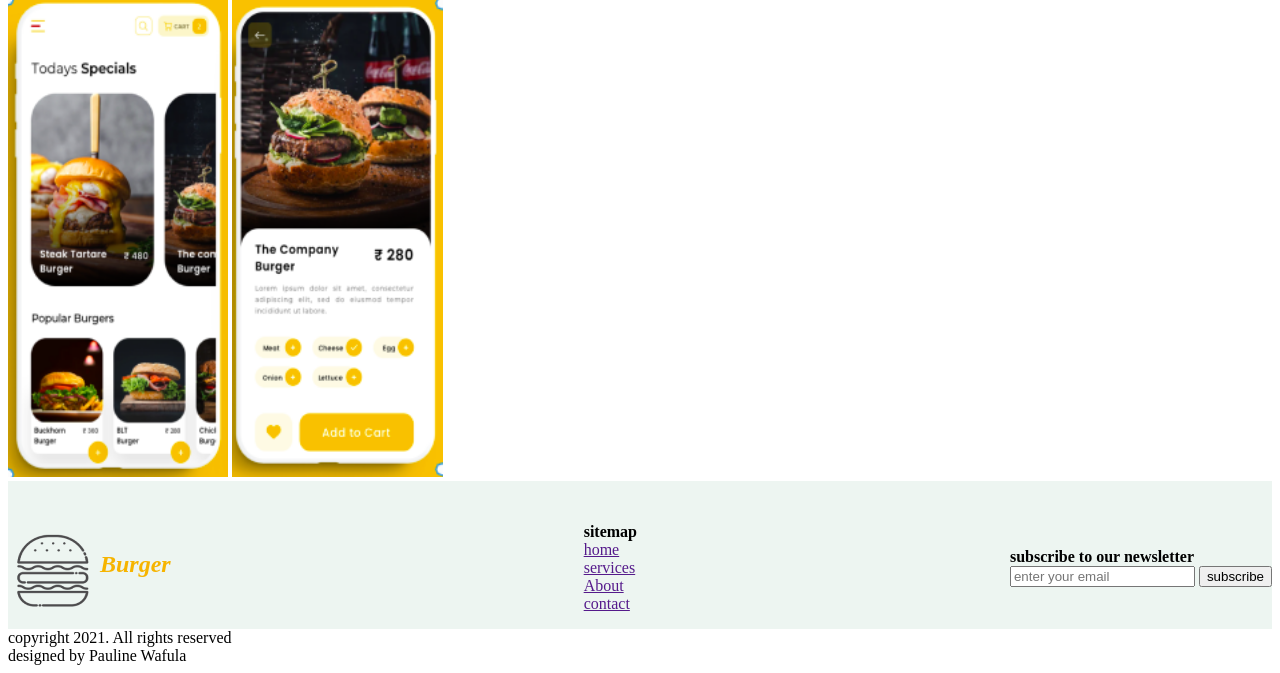
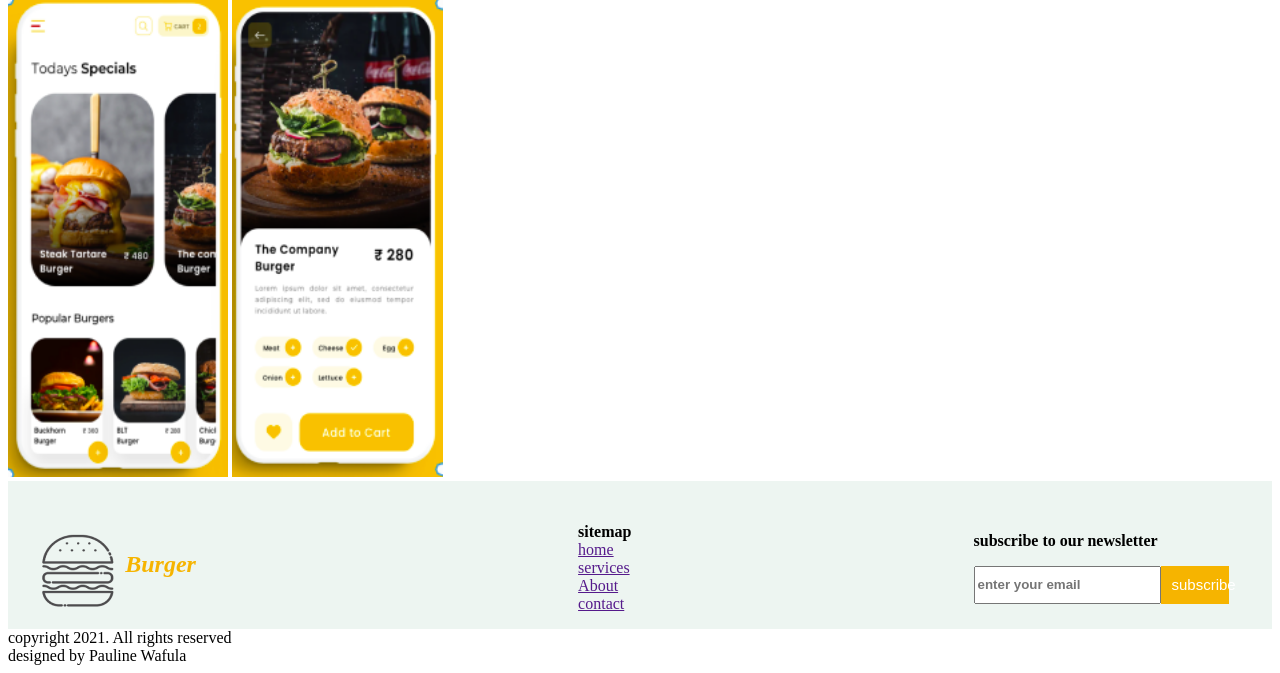
Before and after one commit to paulinenanzala19/burger-palace, a plain HTML site: page index.html in a window 1280 px wide. Shown: the part 2985-3658 px from the top of the page. Drawn offline with Linux system fonts and the light colour scheme.

Commit message:
[footer-bottom]

```diff
--- a/index.css
+++ b/index.css
@@ -207,8 +207,41 @@ nav>ul{
     flex-direction: row;
     justify-content: space-between;
     align-items: center;
-    padding-left: 2%%;
-    padding-right: 2%%;
+    padding-left: 2%;
+    padding-right: 2%;
     background-color: #edf5f1;
     padding-top: 2%;
 }
+.sbn{
+    display: flex;
+    margin-top: 1rem;
+
+}
+.input-sub{
+    height: 2rem;
+    font-weight: bold;
+
+}
+.input-suffix{
+    padding: 5px 10px;
+    font-weight: bold;
+    font-size: 15px;
+    font-weight: 350;
+    line-height: 1;
+    color: #fff;
+    text-align: center;
+    background-color: #F6B400;
+    border: 1px solid #F6B400;
+    width: 25%;
+    white-space: nowrap;
+    vertical-align: middle;
+    display:table-cell;
+}
+.footer-bottom{
+    background-color: #fff;
+    display: flex;
+    flex-direction: row;
+    justify-content: space-between;
+    padding-left: 2%;
+    padding-right: 2%;
+}
```
